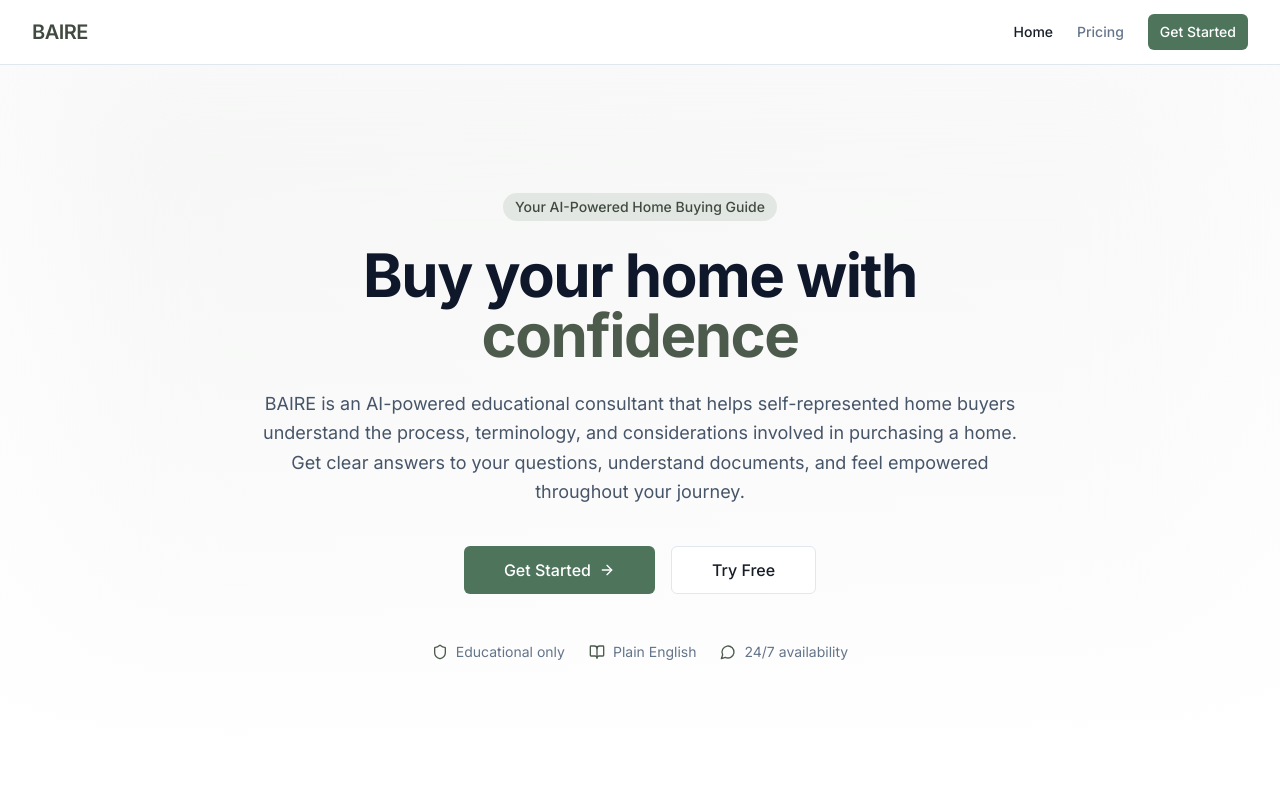
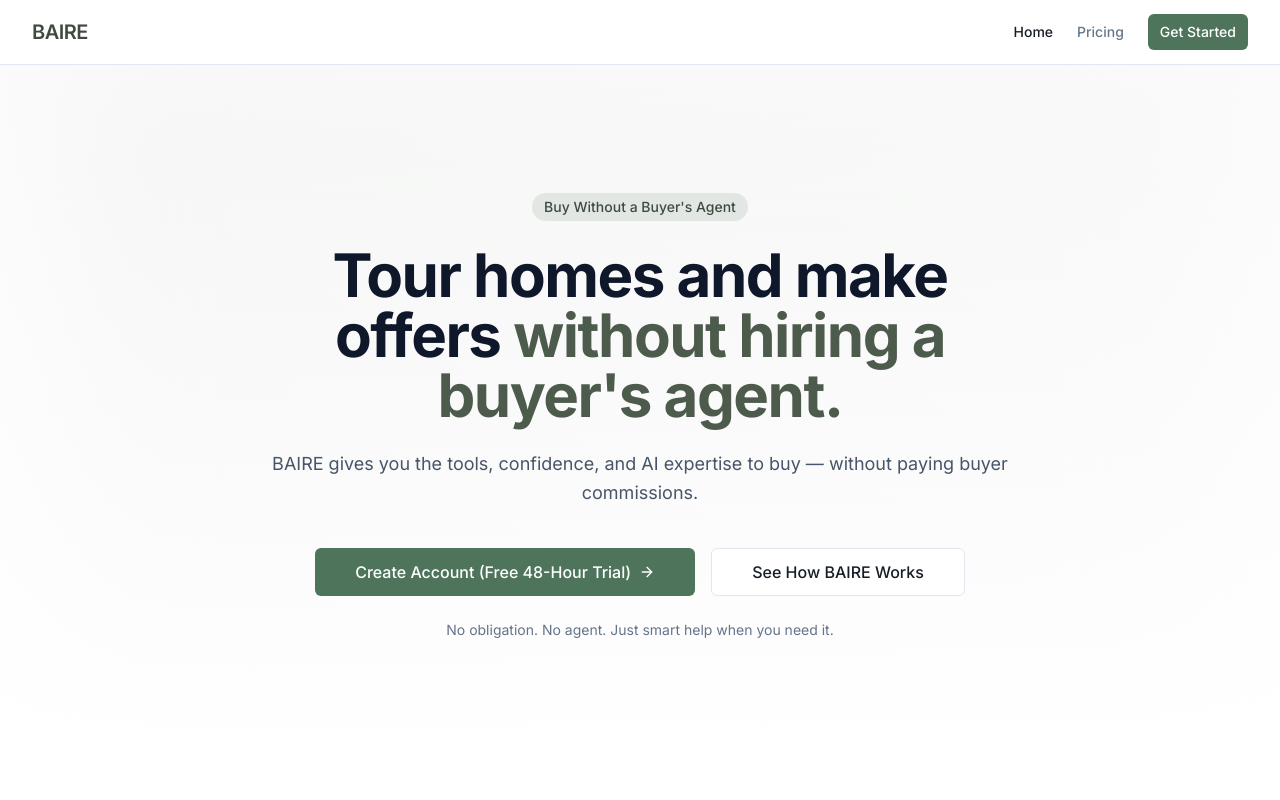
Before and after one commit to geoffbailey114/baireapp, a Next.js app: page / in a window 1280 px wide. Shown: the top 800 px of the page. Built offline with nearby package versions, Linux system fonts and the light colour scheme.

Commit message:
Update hero.tsx

```diff
--- a/components/hero.tsx
+++ b/components/hero.tsx
@@ -2,7 +2,7 @@
 
 import Link from 'next/link'
 import { motion } from 'framer-motion'
-import { ArrowRight, Shield, BookOpen, MessageCircle } from 'lucide-react'
+import { ArrowRight } from 'lucide-react'
 import { Button } from '@/components/ui/button'
 
 export function Hero() {
@@ -16,7 +16,7 @@ export function Hero() {
             transition={{ duration: 0.5 }}
           >
             <span className="inline-flex items-center rounded-full bg-sage-100 px-3 py-1 text-sm font-medium text-sage-700 mb-6">
-              Your AI-Powered Home Buying Guide
+              Buy Without a Buyer's Agent
             </span>
           </motion.div>
 
@@ -26,8 +26,8 @@ export function Hero() {
             transition={{ duration: 0.5, delay: 0.1 }}
             className="text-4xl font-bold tracking-tight text-slate-900 sm:text-5xl md:text-6xl"
           >
-            Buy your home with{' '}
-            <span className="text-sage-600">confidence</span>
+            Tour homes and make offers{' '}
+            <span className="text-sage-600">without hiring a buyer's agent.</span>
           </motion.h1>
 
           <motion.p
@@ -36,10 +36,7 @@ export function Hero() {
             transition={{ duration: 0.5, delay: 0.2 }}
             className="mt-6 text-lg text-slate-600 leading-relaxed"
           >
-            BAIRE is an AI-powered educational consultant that helps self-represented
-            home buyers understand the process, terminology, and considerations
-            involved in purchasing a home. Get clear answers to your questions,
-            understand documents, and feel empowered throughout your journey.
+            BAIRE gives you the tools, confidence, and AI expertise to buy — without paying buyer commissions.
           </motion.p>
 
           <motion.div
@@ -50,35 +47,24 @@ export function Hero() {
           >
             <Button asChild size="xl">
               <Link href="/pricing">
-                Get Started
+                Create Account (Free 48-Hour Trial)
                 <ArrowRight className="ml-2 h-4 w-4" />
               </Link>
             </Button>
             <Button variant="outline" size="xl" asChild>
-              <Link href="/consultant">Try Free</Link>
+              <Link href="#how-it-works">See How BAIRE Works</Link>
             </Button>
           </motion.div>
 
-          {/* Trust indicators */}
-          <motion.div
+          {/* Reassurance line */}
+          <motion.p
             initial={{ opacity: 0 }}
             animate={{ opacity: 1 }}
             transition={{ duration: 0.5, delay: 0.5 }}
-            className="mt-12 flex flex-wrap items-center justify-center gap-6 text-sm text-slate-500"
+            className="mt-6 text-sm text-slate-500"
           >
-            <div className="flex items-center gap-2">
-              <Shield className="h-4 w-4 text-sage-600" />
-              <span>Educational only</span>
-            </div>
-            <div className="flex items-center gap-2">
-              <BookOpen className="h-4 w-4 text-sage-600" />
-              <span>Plain English</span>
-            </div>
-            <div className="flex items-center gap-2">
-              <MessageCircle className="h-4 w-4 text-sage-600" />
-              <span>24/7 availability</span>
-            </div>
-          </motion.div>
+            No obligation. No agent. Just smart help when you need it.
+          </motion.p>
         </div>
       </div>
 
```
